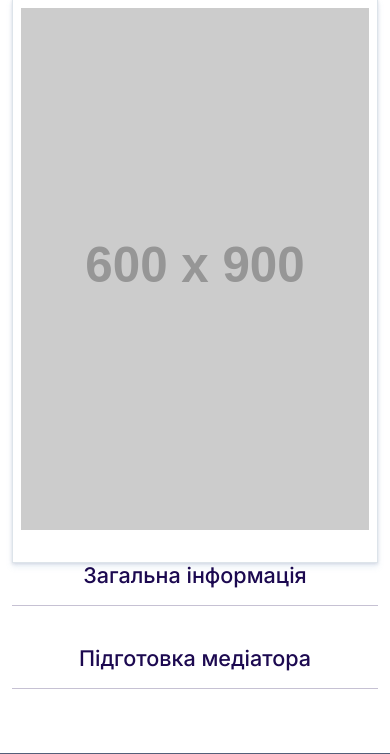
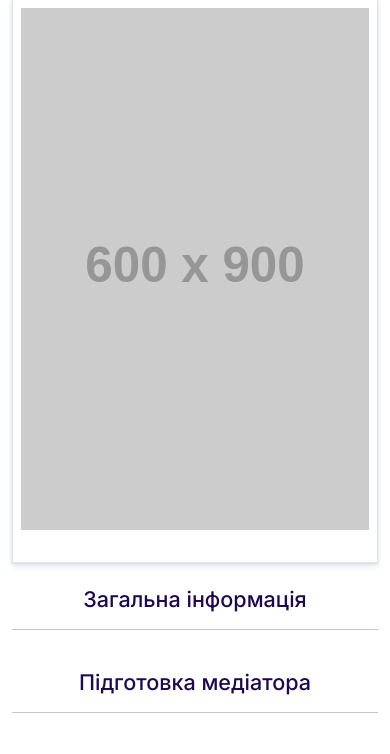
Before and after one commit to alexmon1989/mediation, a Django app: template apps/registry/templates/registry/detail/index.html in a window 390 px wide. Shown: the part 320-1074 px from the top of the page. Run offline with Django 4.2, Linux system fonts and the light colour scheme; the template is opened without the code that fills it, so the values that code supplies are empty; grey boxes labelled with a size stand in for pictures from a placeholder-image service; some libraries are stand-ins or nearby versions.

Commit message:
fix template

```diff
--- a/apps/registry/templates/registry/detail/_partials/common_info.html
+++ b/apps/registry/templates/registry/detail/_partials/common_info.html
@@ -1,4 +1,4 @@
-<h4 class="text-center">Загальна інформація</h4>
+<h4 class="text-center mt-4 mt-lg-0">Загальна інформація</h4>
 
 <hr>
 
--- a/apps/registry/templates/registry/list/_partials/mediators.html
+++ b/apps/registry/templates/registry/list/_partials/mediators.html
@@ -11,7 +11,7 @@
 
             {% if object_list %}
                 {% for mediator in object_list %}
-                    <div class="col-6 col-lg-3 mb-4 aos-init aos-animate" data-aos="fade-up" data-aos-delay="0">
+                    <div class="col-12 col-sm-6 col-lg-3 mb-4 aos-init aos-animate" data-aos="fade-up" data-aos-delay="0">
                         <a href="{% url 'registry:detail' pk=mediator.pk %}"
                            class="d-block bg-white rounded p-2 shadow-primary-xs text-dark text-decoration-none transition-hover-top transition-all-ease-250">
                             {% if mediator.photo %}
```
